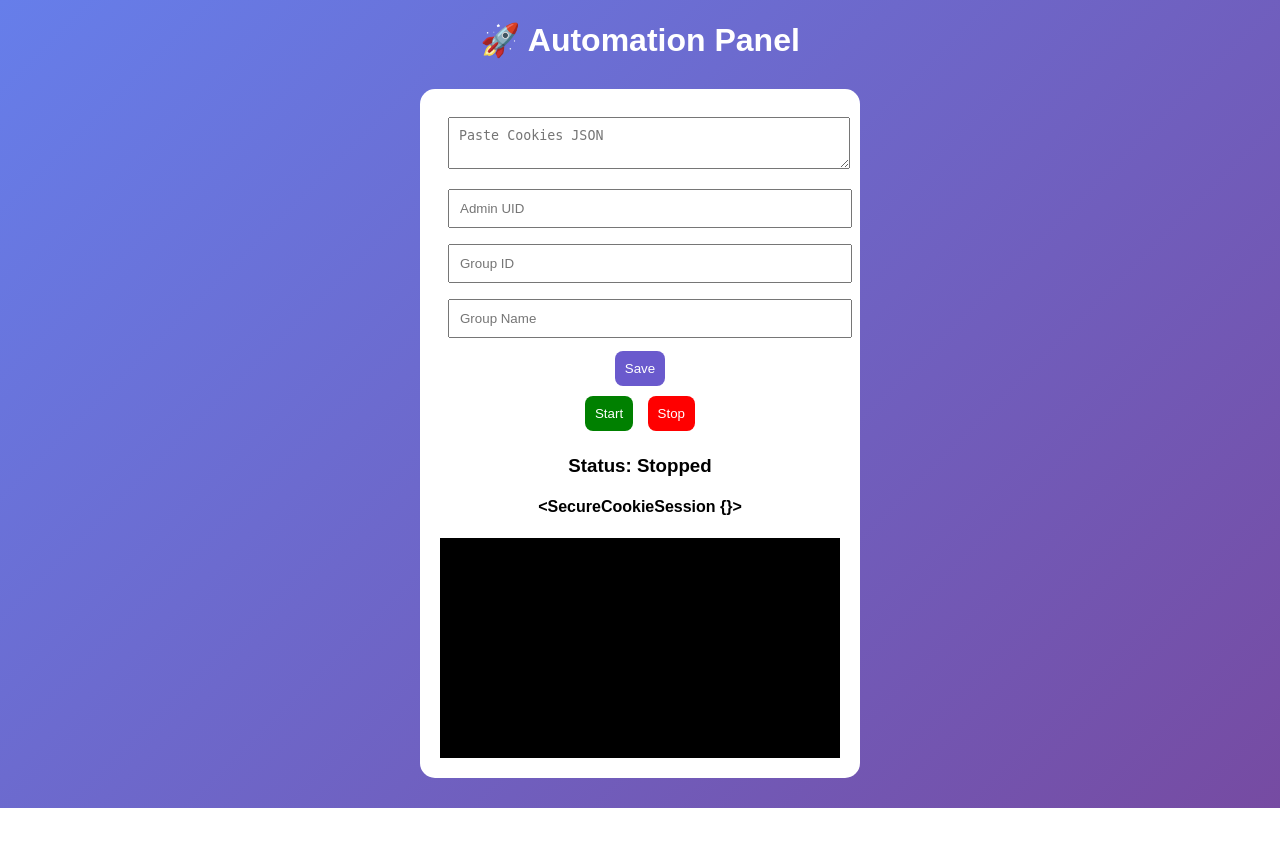
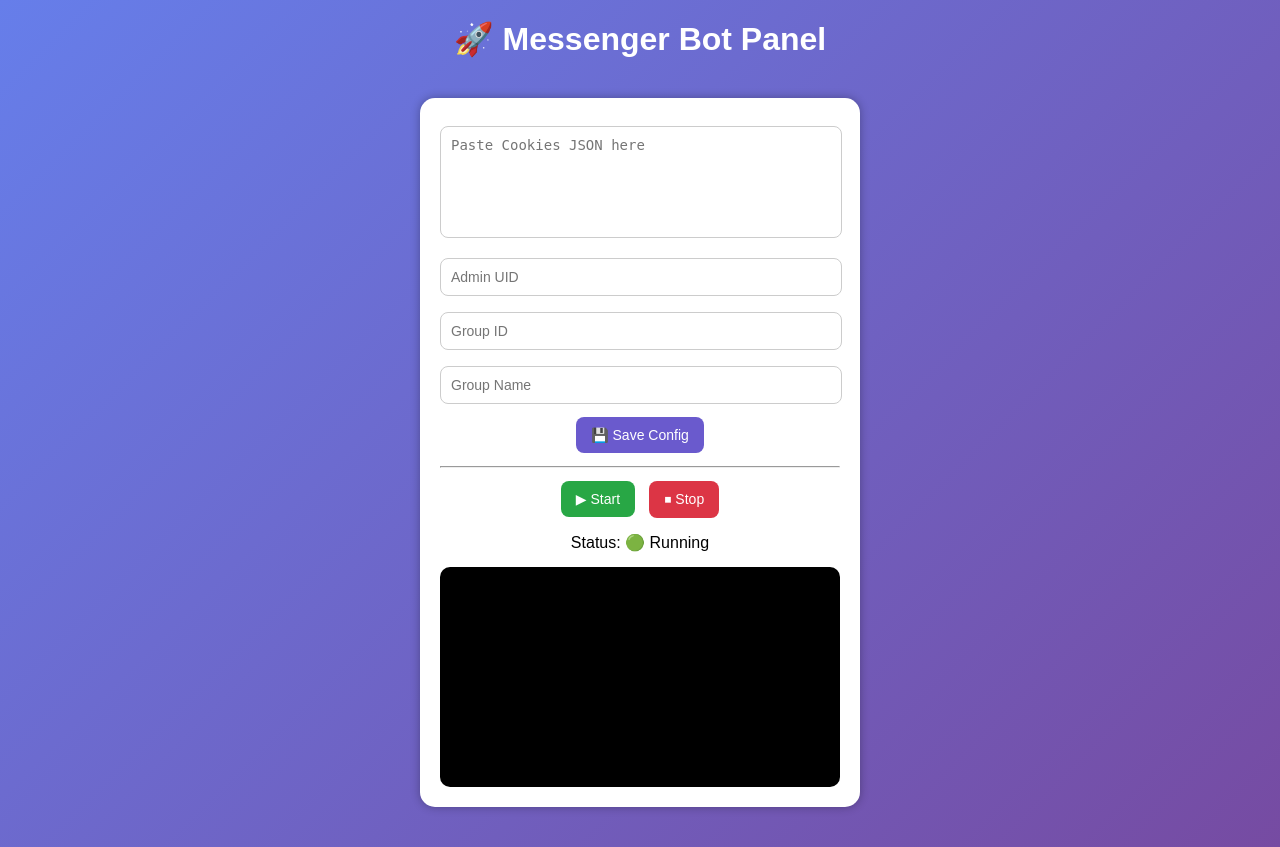
Before and after one commit to akashkustwar82-collab/Akash-bot, a Flask app: page / in a window 1280 px wide. Before the commit the page ends 808 px from the top, so only its background shows below. Run offline with Flask 3, Linux system fonts and the light colour scheme.

Commit message:
Update index.html

```diff
--- a/templates/index.html
+++ b/templates/index.html
@@ -1,12 +1,13 @@
 <!DOCTYPE html>
 <html>
 <head>
-<title>Automation Panel</title>
+<title>Messenger Bot Panel</title>
 
-<meta name="viewport" content="width=device-width, initial-scale=1">
+<meta name="viewport" content="width=device-width, initial-scale=1.0">
 
 <style>
 body{
+    margin:0;
     font-family:Arial;
     background:linear-gradient(135deg,#667eea,#764ba2);
     color:white;
@@ -16,37 +17,72 @@
 .container{
     background:white;
     color:black;
-    margin:30px auto;
-    padding:20px;
     width:90%;
     max-width:400px;
+    margin:40px auto;
+    padding:20px;
     border-radius:15px;
+    box-shadow:0 0 10px rgba(0,0,0,0.3);
+}
+
+h1{
+    margin-top:20px;
 }
 
 input, textarea{
     width:95%;
     padding:10px;
-    margin:8px;
+    margin:8px 0;
+    border-radius:8px;
+    border:1px solid #ccc;
+    font-size:14px;
+}
+
+textarea{
+    height:90px;
+    resize:none;
 }
 
 button{
-    padding:10px;
+    padding:10px 15px;
     margin:5px;
     border:none;
     border-radius:8px;
+    font-size:14px;
+    cursor:pointer;
 }
 
-.start{background:green;color:white;}
-.stop{background:red;color:white;}
-.save{background:#6a5acd;color:white;}
+.save{
+    background:#6a5acd;
+    color:white;
+}
 
-.logs{
+.start{
+    background:#28a745;
+    color:white;
+}
+
+.stop{
+    background:#dc3545;
+    color:white;
+}
+
+.status{
+    margin-top:10px;
+    font-size:16px;
+}
+
+.log-box{
     background:black;
     color:lime;
     height:200px;
     overflow:auto;
-    margin-top:10px;
+    margin-top:15px;
     padding:10px;
+    border-radius:10px;
+    text-align:left;
+    font-family:monospace;
+    font-size:12px;
 }
 </style>
 
@@ -54,41 +90,57 @@
 
 <body>
 
-<h1>🚀 Automation Panel</h1>
+<h1>🚀 Messenger Bot Panel</h1>
 
 <div class="container">
 
 <form method="POST">
-<textarea name="cookies" placeholder="Paste Cookies JSON"></textarea>
 
-<input name="admin_uid" placeholder="Admin UID">
-<input name="group_id" placeholder="Group ID">
-<input name="group_name" placeholder="Group Name">
+<textarea name="cookies" placeholder="Paste Cookies JSON here"></textarea>
 
-<button class="save">Save</button>
+<input type="text" name="admin_uid" placeholder="Admin UID">
+
+<input type="text" name="group_id" placeholder="Group ID">
+
+<input type="text" name="group_name" placeholder="Group Name">
+
+<button class="save">💾 Save Config</button>
+
 </form>
 
-<button class="start" onclick="startBot()">Start</button>
-<button class="stop" onclick="stopBot()">Stop</button>
+<hr>
 
-<h3>Status: {{ "Running" if status else "Stopped" }}</h3>
-<h4>{{ session }}</h4>
+<button class="start" onclick="startBot()">▶ Start</button>
+<button class="stop" onclick="stopBot()">⏹ Stop</button>
 
-<div id="logs" class="logs"></div>
+<div class="status">
+Status: {{ "🟢 Running" if status else "🔴 Stopped" }}
+</div>
+
+<div id="logs" class="log-box"></div>
 
 </div>
 
 <script>
-function startBot(){ fetch("/start") }
-function stopBot(){ fetch("/stop") }
+function startBot(){
+    fetch("/start")
+}
 
-setInterval(()=>{
-fetch("/logs")
-.then(r=>r.json())
-.then(d=>{
-document.getElementById("logs").innerHTML=d.join("<br>")
-})
-},2000)
+function stopBot(){
+    fetch("/stop")
+}
+
+function loadLogs(){
+    fetch("/logs")
+    .then(res => res.json())
+    .then(data => {
+        let box = document.getElementById("logs");
+        box.innerHTML = data.join("<br>");
+        box.scrollTop = box.scrollHeight;
+    });
+}
+
+setInterval(loadLogs, 2000);
 </script>
 
 </body>
```
